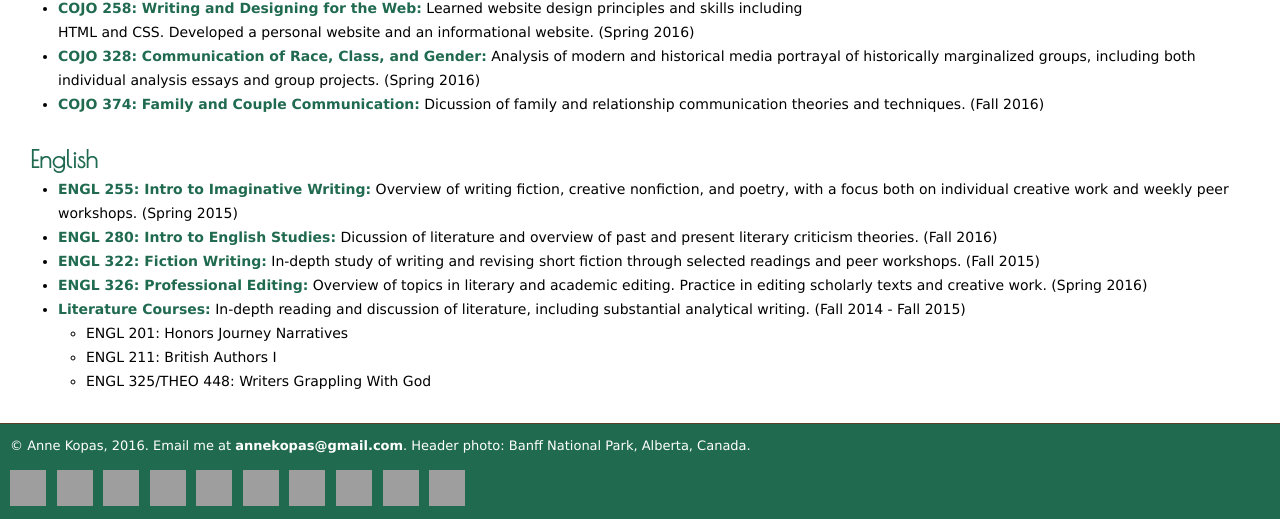
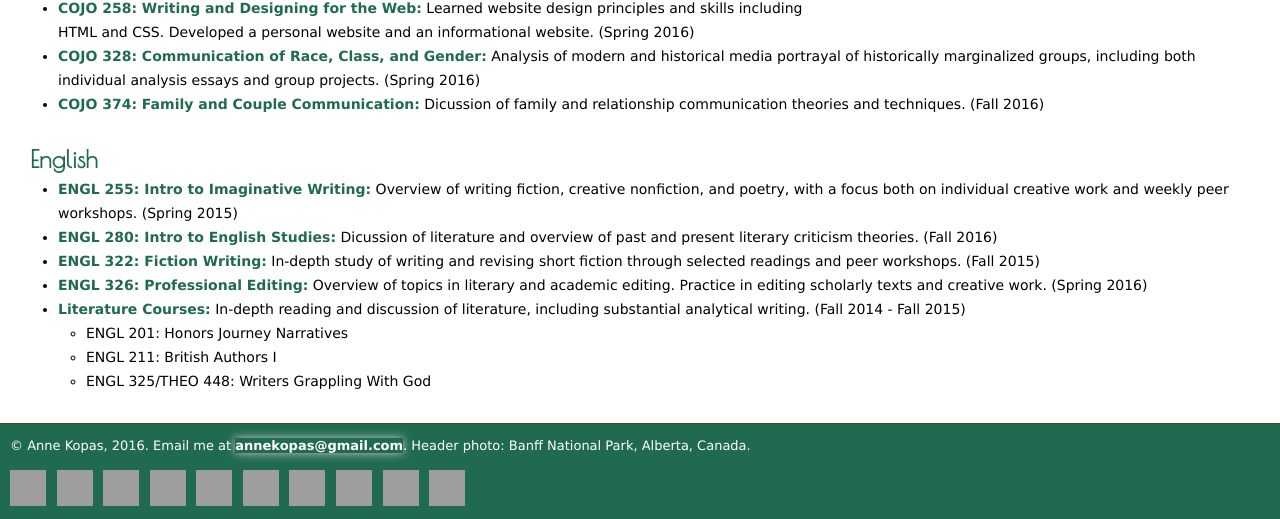
Before and after one commit to annekopas/annekopas, a PHP site: page /coursework.html in a window 1280 px wide, with the pointer over the restyled element. Shown: the part 594-1113 px from the top of the page. Run offline with PHP 8.4, Linux system fonts and the light colour scheme; grey boxes are pictures that could not be loaded.

Commit message:
Update style.css

```diff
--- a/style.css
+++ b/style.css
@@ -375,6 +375,9 @@ footer a:hover
 {
 	color: white;
 /* 	background-color: #D16455; */
+	-moz-box-shadow: 0 0 10px #ccc;
+	-webkit-box-shadow: 0 0 10px #ccc;
+	box-shadow: 0 0 10px #ccc;
 }
 
 footer div a:hover
```
